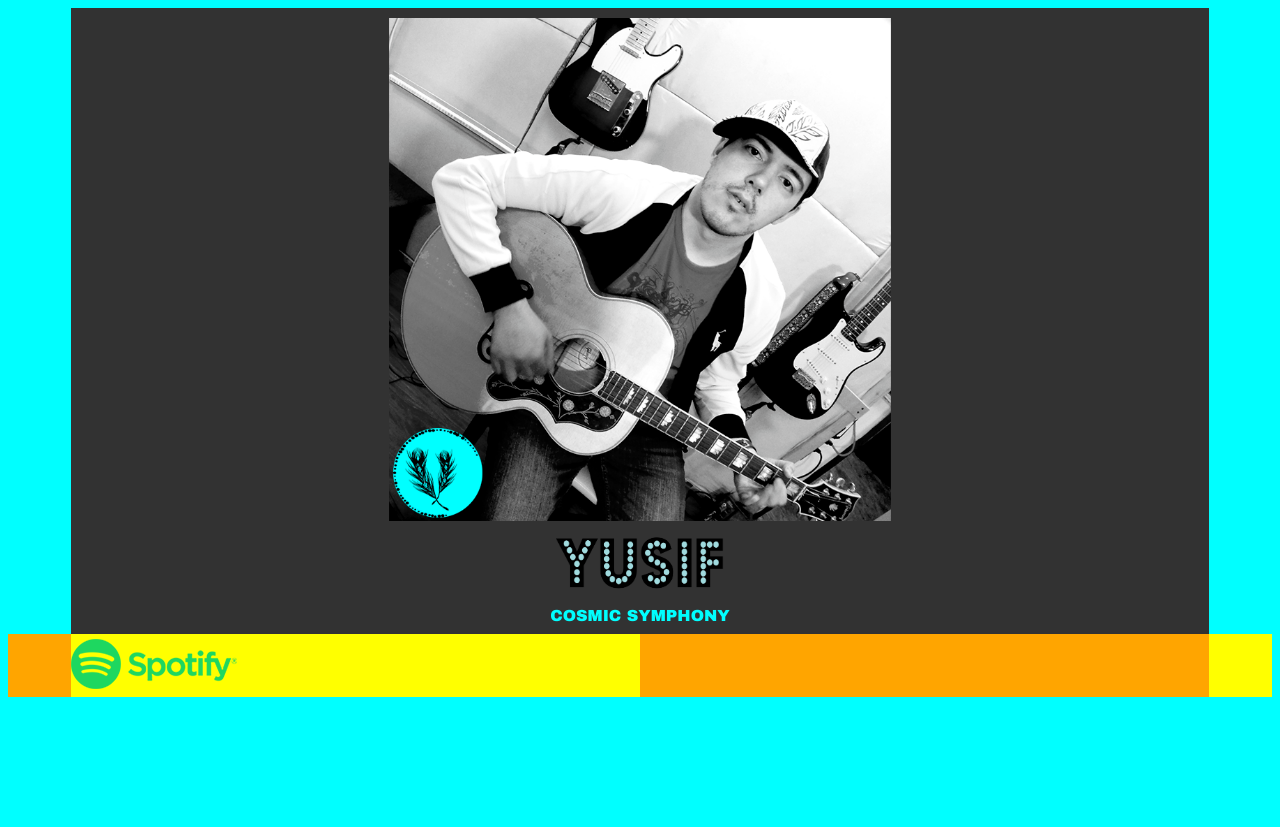
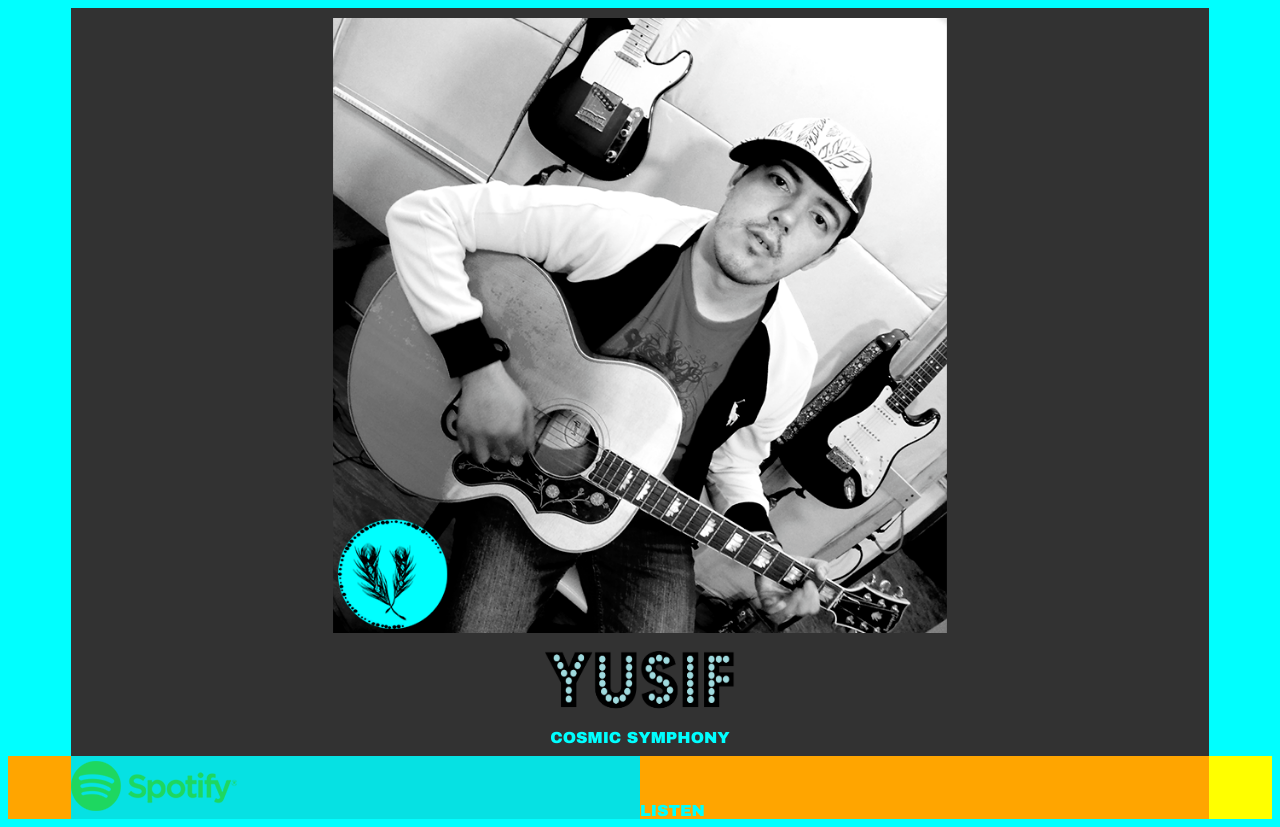
Before and after one commit to yusifmusic/listen, a plain HTML site: page index.html in a window 1280 px wide. Before the commit the page ends 800 px from the top, so only its background shows below. Drawn offline with Linux system fonts and the light colour scheme.

Commit message:
Update index.html

```diff
--- a/index.html
+++ b/index.html
@@ -82,11 +82,11 @@
   <div class="column middle" style="background-color:#323232;">
 
       <center><img src = "https://raw.githubusercontent.com/yusifmusic/listen/master/alternative-pop-retro-indie-folk-rock-acoustic-music-cosmic-symphony-yusif-photo.png"
-	  width = "45%" height = "45%"></img>
+	  width = "55%" height = "55%"></img>
     <br>
 
 	     <img src = "https://raw.githubusercontent.com/yusifmusic/listen/master/alternative-pop-retro-indie-folk-rock-acoustic-music-cosmic-symphony-yusif-name.png"
-          width = "15%" height = "15%"></img>
+          width = "17%" height = "17%"></img>
     <br>
     COSMIC SYMPHONY
 	</center>
@@ -105,12 +105,13 @@
   <div class="col left1" style="background:orange">
   </div>
 
-  <div class="col middle2" style="background:yellow">
-	  <img src = "https://raw.githubusercontent.com/yusifmusic/listen/master/smartlink-spotify-dark-logo.png"
-            width = “40%” height = “40%”></img>
+  <div class="col middle2" style="background:#3232">
+	 <left> <img src = "https://raw.githubusercontent.com/yusifmusic/listen/master/smartlink-spotify-dark-logo.png"
+		     width = “33%” height = “33%”></img> </left>
   </div>
 
   <div class="col middle3" style="background:orange">
+	  <right>LISTEN</right>
   </div>
 
   <div class="col right2" style="background:yellow">
```
